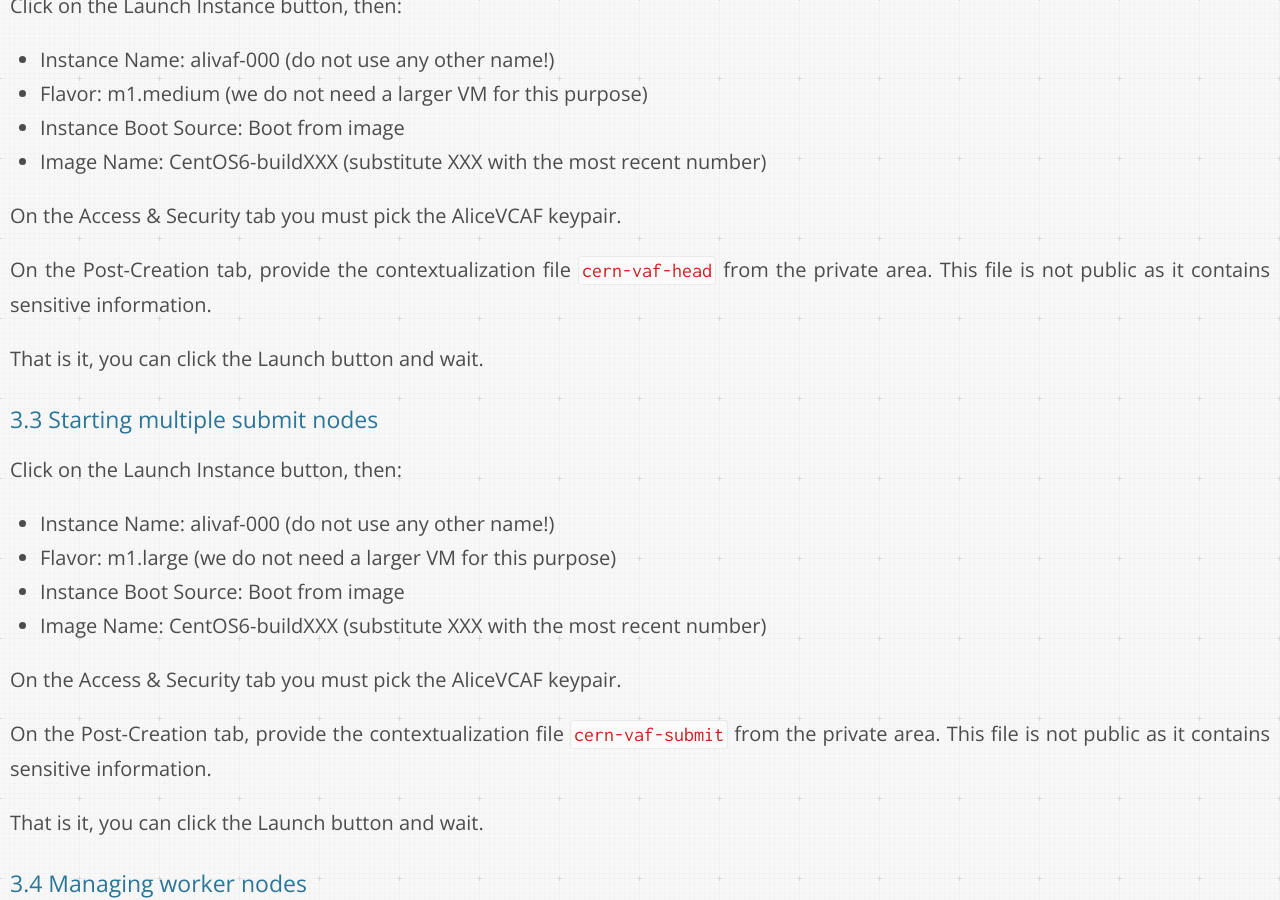
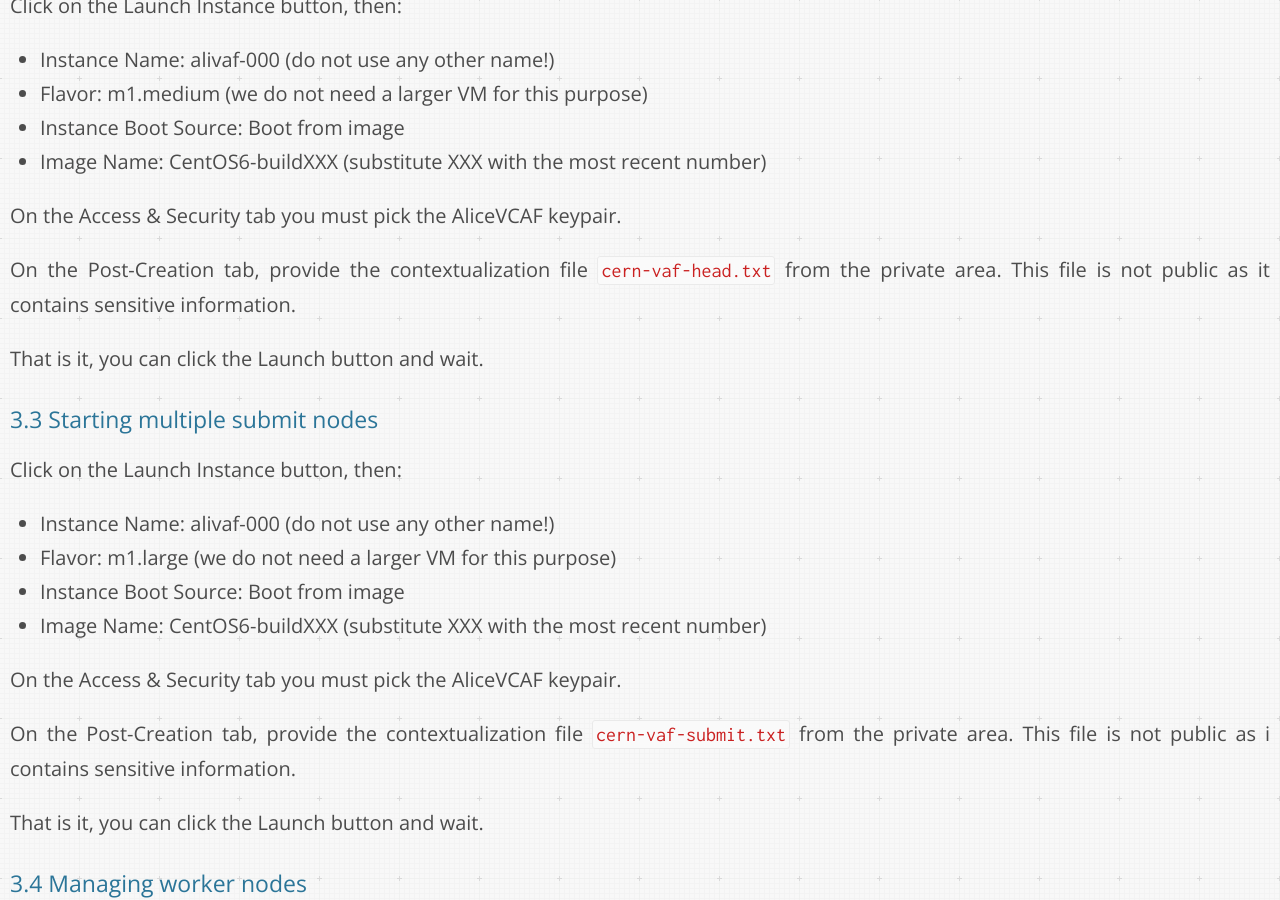
Before and after one commit to dberzano/dberzano.github.io, a Jekyll site: the page built from alice/vcaf/admin/index.md, in a window 1280 px wide and 900 px high, scrolled down 2882 px. Built offline with Jekyll 4.4.1, drawn with Linux system fonts in a browser that asks for light colours; Markdown is read by kramdown in place of the engine named in the settings.

Commit message:
VCAF: correct context file names

```diff
--- a/alice/vcaf/admin/index.md
+++ b/alice/vcaf/admin/index.md
@@ -120,9 +120,9 @@
 
 On the **Access & Security** tab you must pick the **AliceVCAF** keypair.
 
-On the **Post-Creation** tab, provide the contextualization file `cern-vaf-head`
-from the private area. This file is not public as it contains sensitive
-information.
+On the **Post-Creation** tab, provide the contextualization file
+`cern-vaf-head.txt` from the private area. This file is not public as it
+contains sensitive information.
 
 That is it, you can click the **Launch** button and wait.
 
@@ -139,8 +139,8 @@
 On the **Access & Security** tab you must pick the **AliceVCAF** keypair.
 
 On the **Post-Creation** tab, provide the contextualization file
-`cern-vaf-submit` from the private area. This file is not public as it contains
-sensitive information.
+`cern-vaf-submit.txt` from the private area. This file is not public as i
+contains sensitive information.
 
 That is it, you can click the **Launch** button and wait.
 
```
